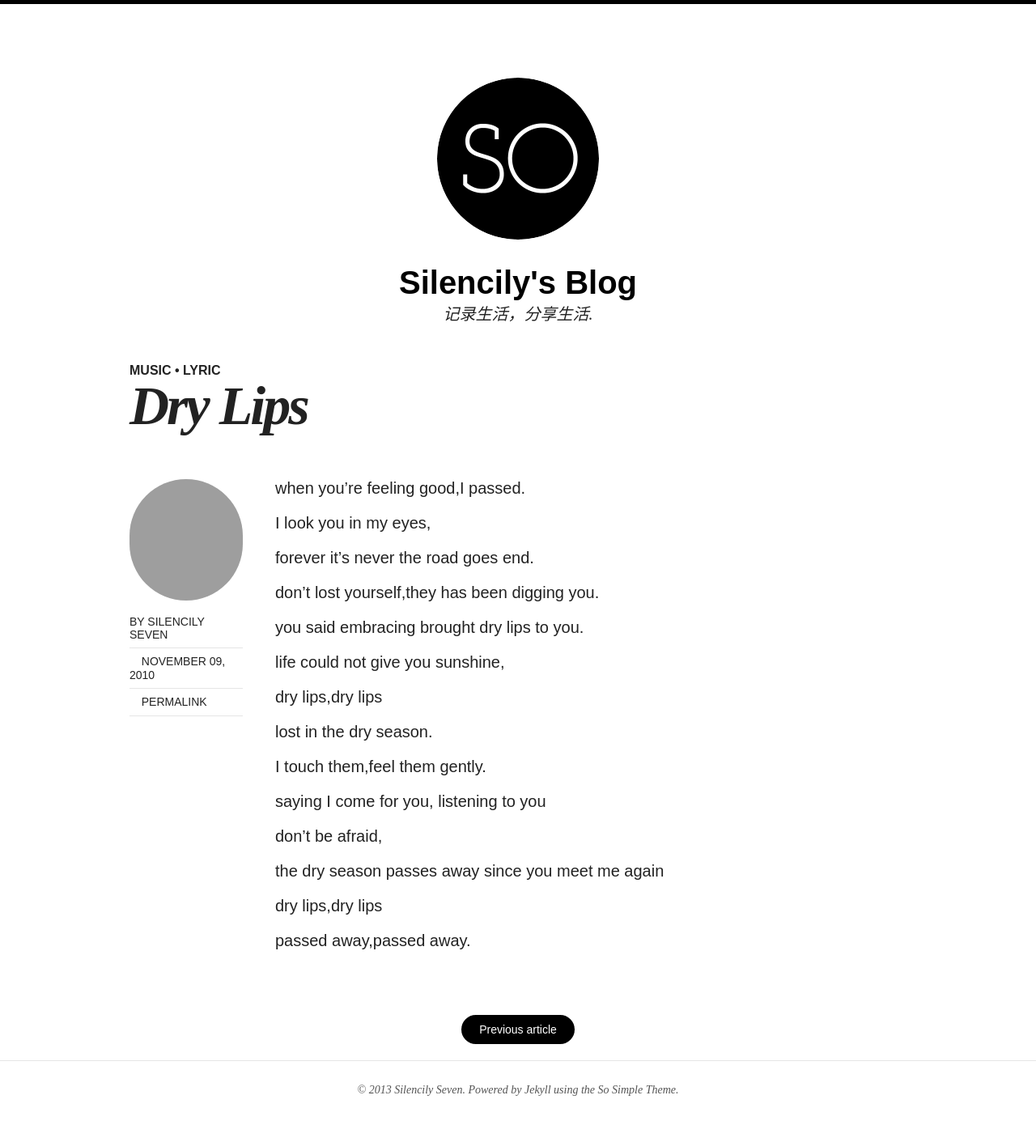
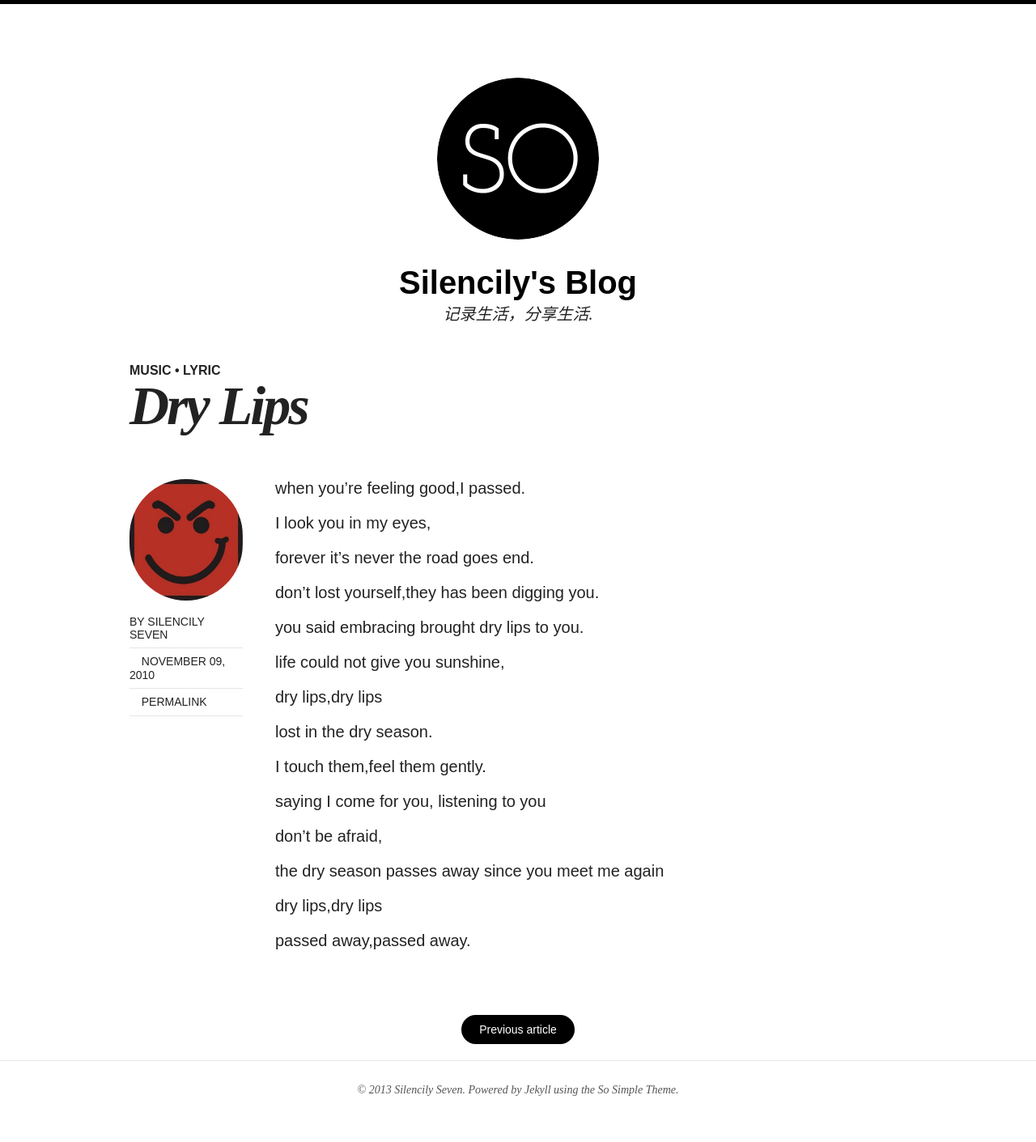
Before and after one commit to silencily/silencily.github.io, a Jekyll site: the page built from _posts/life/2010-11-09-Dry-Lips.md, in a window 1280 px wide. Shown: the whole page at 81% size. Built offline with Jekyll 4.4.1, drawn with Linux system fonts in a browser that asks for light colours; nearby versions of some CDN libraries; library files that are not in the unit come from our copies.

Commit message:
add silencily photo

```diff
--- a/_config.yml
+++ b/_config.yml
@@ -8,7 +8,7 @@ url:              http://silencily.github.io
 # Owner/author information
 owner:
   name:           Silencily Seven
-  avatar:         bio-photo.jpg
+  avatar:         silencily.jpg
   email:          silencily@gmail.com
   # Social networking links used in footer. Update and remove as you like.
   twitter:
```
Also changed, not shown: images/silencily.jpg (added).
